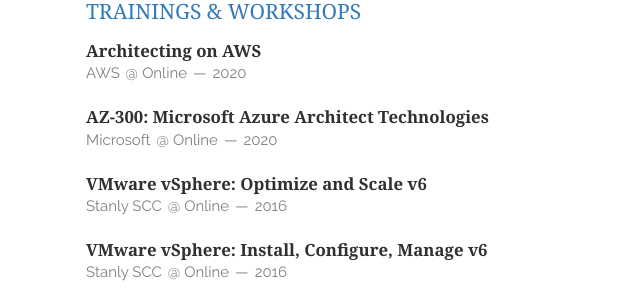
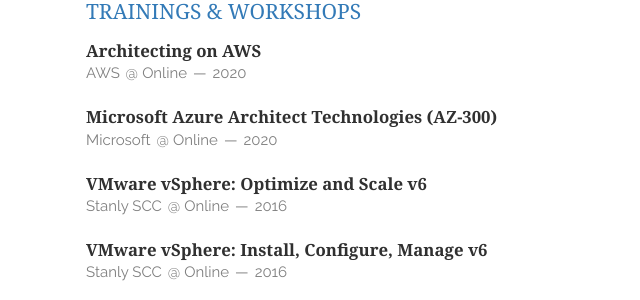
Before and after one commit to jbfriedrich/resume, a Jekyll site: the page built from index.html, in a window 1280 px wide and 900 px high, scrolled down 1687 px. Shown: the part 155-455 px from the top of the window, without its empty margins (274-914 px from the left). Built offline with Jekyll 4.4.1, drawn with Linux system fonts in a browser that asks for light colours; nearby versions of some CDN libraries.

Commit message:
Cosmetic changes

```diff
--- a/_includes/training.html
+++ b/_includes/training.html
@@ -9,7 +9,7 @@
     </article>
     <article>
         <header>
-            <h1>AZ-300: Microsoft Azure Architect Technologies</h1>
+            <h1>Microsoft Azure Architect Technologies (AZ-300)</h1>
             <span>Microsoft</span>
             <span><address>Online</address><time>2020</time></span>
         </header>
```
